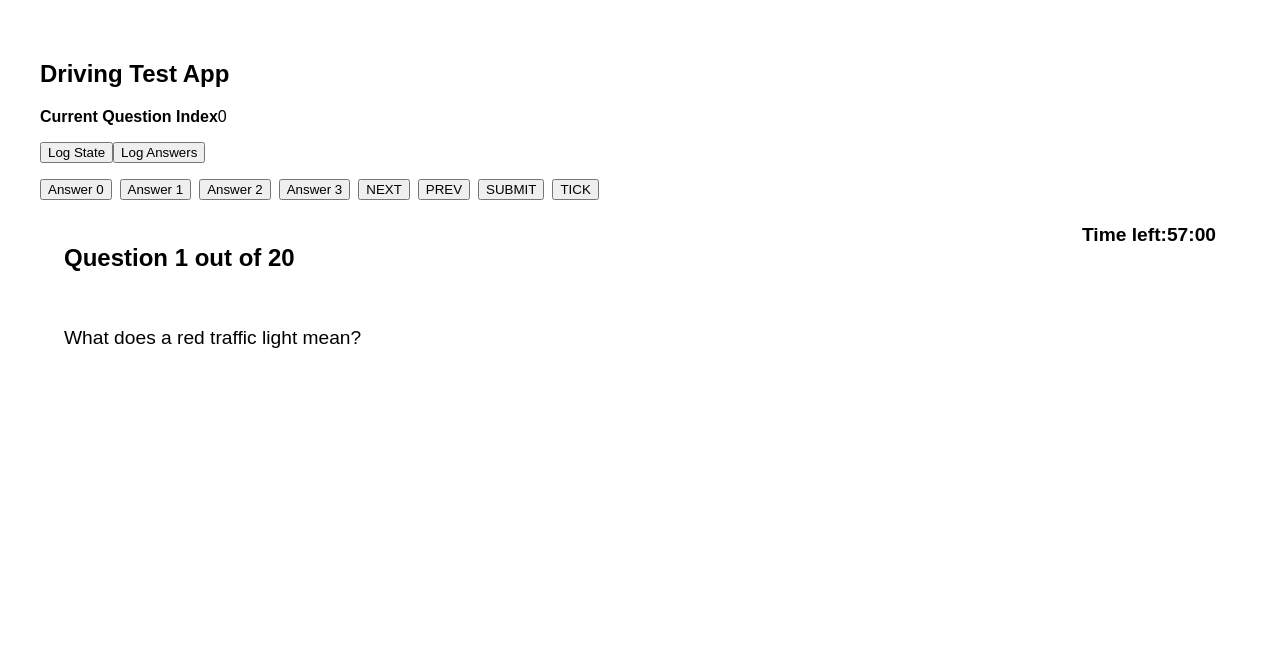
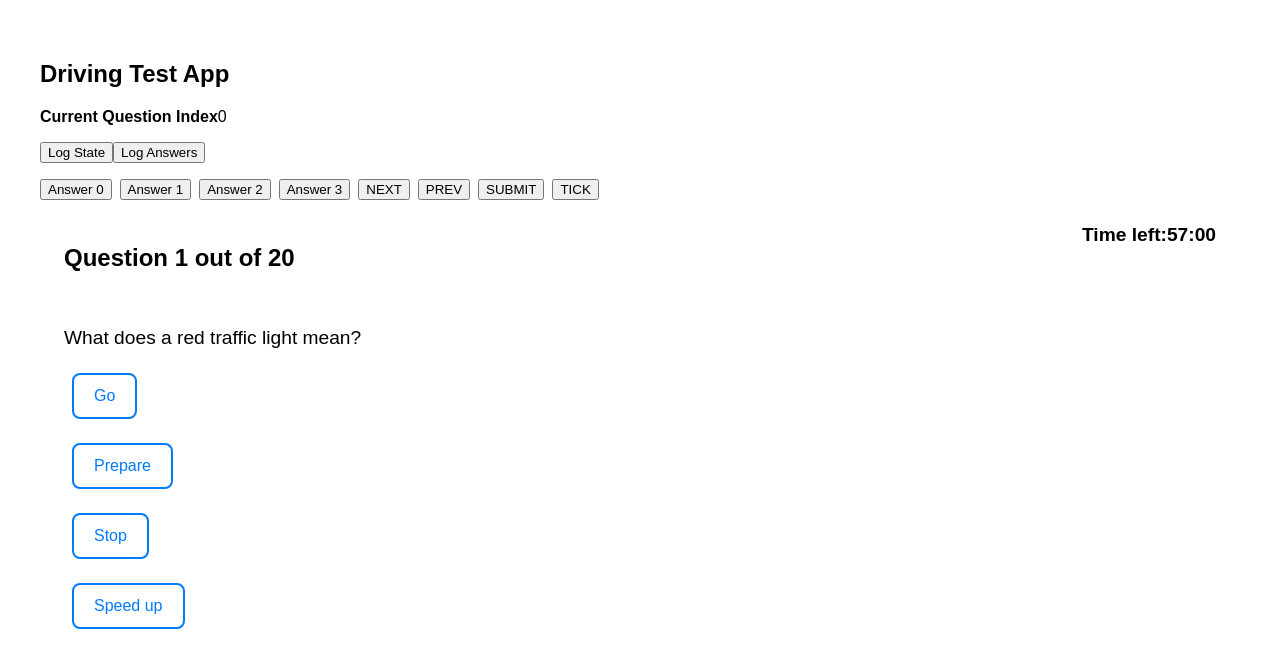
Before and after one commit to IALikhon/Driver-Test, a React (Vite) app: page / in a window 1280 px wide. Shown: the top 668 px of the page. Built offline with nearby package versions, Linux system fonts and the light colour scheme.

Commit message:
Answers option done

```diff
--- a/src/App.jsx
+++ b/src/App.jsx
@@ -20,13 +20,17 @@
 
   const q = questions[state.currentQuestion];
 
+  const handleAnswer = (index) => {
+    dispatch({type: "ANSWER", payload: index});
+  }
+
   const question_view = (
     <QuestionView
       q={q}
       currentQuestion={state.currentQuestion}
       totalQuestion={questions.length}
       selectedAnswer={state.answers[state.currentQuestion]}
-      onAnswer={() => {}}
+      onAnswer={handleAnswer}
       timeLeft={state.timeLeft}
       dispatch={dispatch}
     />
--- a/src/Components/AnswerOptions.jsx
+++ b/src/Components/AnswerOptions.jsx
@@ -1,7 +1,20 @@
-const AnswerOptions = () => {
+import {Button} from "./ui/Button"
+
+const AnswerOptions = ({options, selectedIndex, onSelect}) => {
     return (
         <div>
-
+            {options.map((option, index) => (
+                <div
+                key={index}
+                style={{marginBottom: "0.5rem"}}
+                >
+                    <Button
+                    selected={selectedIndex === index}
+                    onClick={() => onSelect(index)}
+                    >{option}
+                    </Button>
+                </div>
+            ))}
         </div>
     )
 }
--- a/src/Components/QuestionView.jsx
+++ b/src/Components/QuestionView.jsx
@@ -1,3 +1,4 @@
+import AnswerOptions from "./AnswerOptions";
 import QuestionHeader from "./QuestionHeader";
 import QuestionText from "./QuestionText";
 import Card from "./ui/Card";
@@ -24,6 +25,11 @@
           <QuestionText
             text={q.question}
           />
+          <AnswerOptions
+          options={q.options}
+          selectedIndex={selectedAnswer}
+          onSelect={onAnswer}
+          />
         </div>
       </div>
     </Card>
--- a/src/Components/ui/Button.css
+++ b/src/Components/ui/Button.css
@@ -0,0 +1,25 @@
+.button{
+    padding: 12px 20px;
+    font-size: 16px;
+    border: none;
+    border-radius: 8px;
+    cursor: pointer;
+    transition: background-color 0.3s;
+    margin: 0.5rem;
+    white-space: "pre-wrap"
+}
+
+.button.outline{
+    background-color: #ffffff;
+    border: 2px solid #007bff;
+    color: #007bff;
+}
+
+.button.outline:hover{
+    background-color: #e6f0ff;
+}
+
+.button.selected{
+    background-color: #007bff;
+    color: #ffffff;
+}
--- a/src/Components/ui/Button.jsx
+++ b/src/Components/ui/Button.jsx
@@ -1,8 +1,13 @@
 import "./Button.css";
 
-export const Button = ({children}) => {
+export const Button = ({children, selected, onClick}) => {
+    const className = `button ${selected ? "selected" : "outline"}`;
+
     return (
-        <button>
+        <button
+        className={className}
+        onClick={onClick}
+        >
             {children}
         </button>
     )
```
